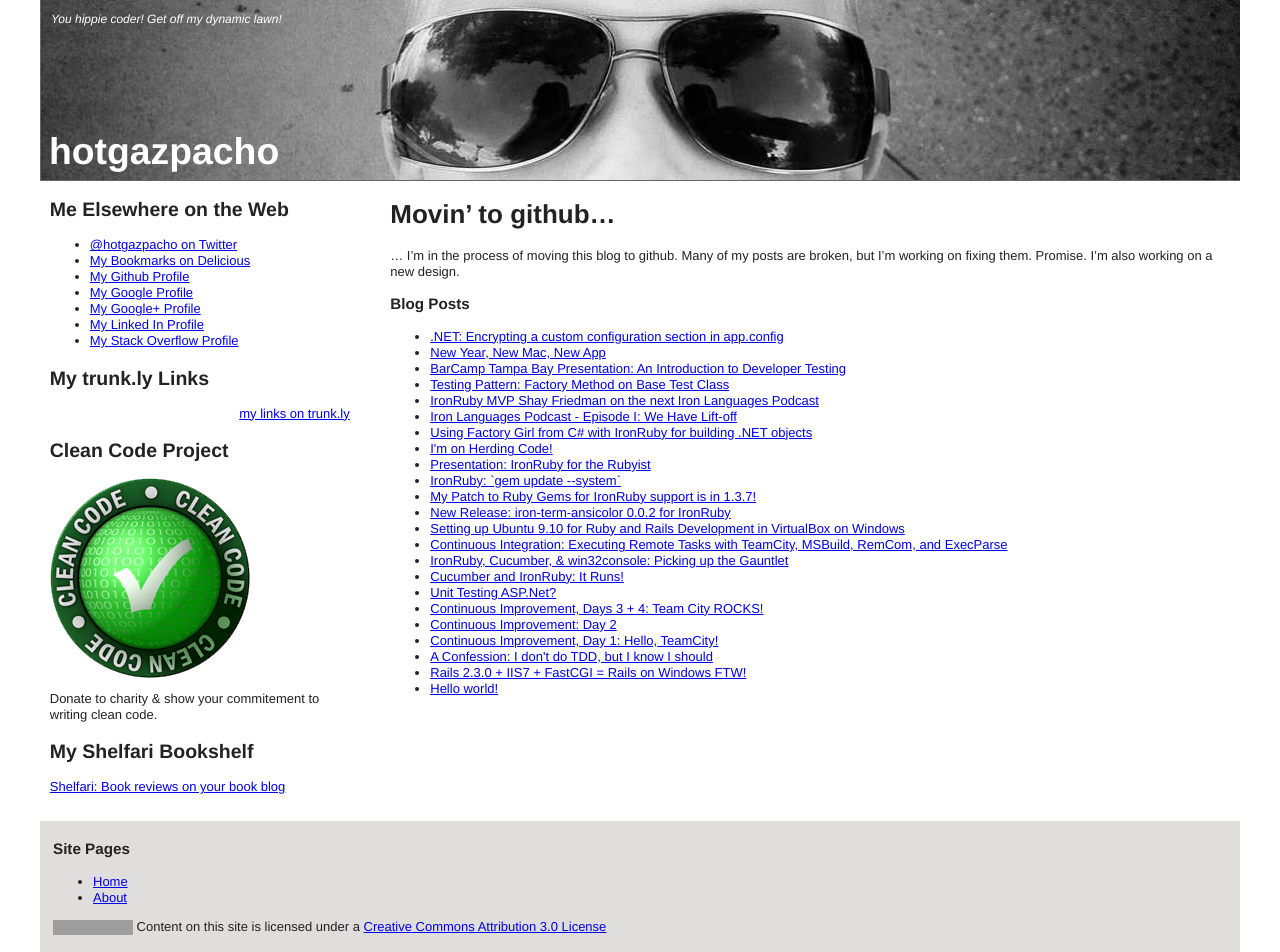
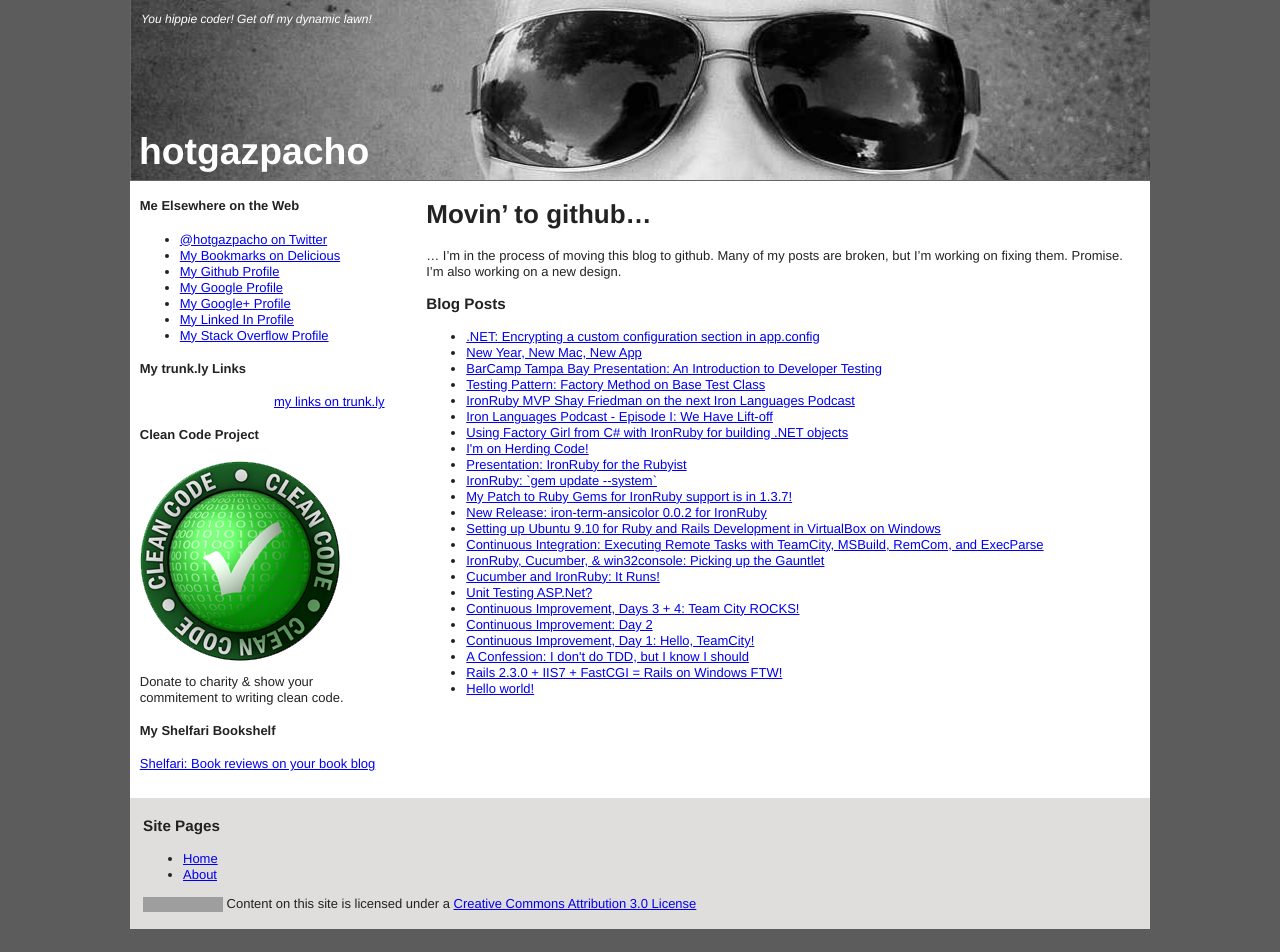
Before and after one commit to hotgazpacho/hotgazpacho.github.com, a Jekyll site: the page built from index.md, in a window 1280 px wide. Built offline with Jekyll 4.4.1, drawn with Linux system fonts in a browser that asks for light colours; nearby versions of some CDN libraries; Markdown is read by kramdown in place of the engine named in the settings; a script that is not in the unit is left out; after the commit the page ends 929 px from its top, so only the background shows below that; grey boxes are pictures that could not be loaded.

Commit message:
More tweaking of basic design

```diff
--- a/_layouts/default.html
+++ b/_layouts/default.html
@@ -22,7 +22,7 @@
           href="feed/index.html">Entries</a> | <a
           href="http://hotgazpacho.disqus.com/latest.rss">Comments</a></li>-->
       <aside id="linkcat-36" class="widget widget_links">
-        <h2 class="widgettitle">Me Elsewhere on the Web</h2>
+        <h4 class="widgettitle">Me Elsewhere on the Web</h4>
         <ul class='xoxo blogroll'>
           <li><a href="http://twitter.com/hotgazpacho" rel="me" title="Me on Twitter" target="_blank">@hotgazpacho on Twitter</a></li>
           <li><a href="http://delicious.com/hotgazpacho" rel="me">My Bookmarks on Delicious</a></li>
@@ -35,7 +35,7 @@
       </aside>
 
       <aside id="text-459501218" class="widget widget_text">
-        <h2 class="widgettitle">My trunk.ly Links</h2>
+        <h4 class="widgettitle">My trunk.ly Links</h4>
         <div id="trunkly_div">
           <ul id="trunkly_link_list"></ul>
           <a id="trunkly-link" style="display:block;text-align:right;" href="http://trunk.ly/hotgazpacho/">my links on trunk.ly</a>
@@ -45,13 +45,13 @@
       </aside>
 
       <aside id="text-459501215" class="widget widget_text">
-        <h2 class="widgettitle">Clean Code Project</h2>
+        <h4 class="widgettitle">Clean Code Project</h4>
         <p><a href="http://cleancodeproject.com/"><img src="/img/2010/02/clean_code_72_color.png" width="200" height="200" alt="Clean Code Project"></a></p>
         <p>Donate to charity &amp; show your commitement to writing clean code.</p>
       </aside>
 
       <aside id="text-459501214" class="widget widget_text">
-        <h2 class="widgettitle">My Shelfari Bookshelf</h2>
+        <h4 class="widgettitle">My Shelfari Bookshelf</h4>
         <div id="ShelfariWidget124595"><a href='http://www.shelfari.com/'>Shelfari: Book reviews on your book blog</a><script src="http://www.shelfari.com/ws/124595/widget.js" type="text/javascript" language="javascript"></script><noscript><p>Find new <a href="http://www.shelfari.com/books">books</a> and literate friends with Shelfari, the online <a href="http://www.shelfari.com/">book club</a>.</p></noscript></div>
       </aside>
     </div>
--- a/_layouts/post.html
+++ b/_layouts/post.html
@@ -7,8 +7,8 @@
       <h1>hotgazpacho</h1>
       <p class="tagline">You hippie coder! Get off my dynamic lawn!</p>
     </header>
-    <h1>{{ page.title }}</h1>
     <div id="main" role="main">
+      <h1>{{ page.title }}</h1>
       {{ content }}
     </div>
     <footer>
--- a/css/style.css
+++ b/css/style.css
@@ -319,13 +319,18 @@ table {
    Primary styles
    Author:
    ========================================================================== */
+body {
+  background-color: #5c5c5c;
+}
+
 #container {
   width: 950px;
   margin: 0 auto;
   overflow: hidden;
   *zoom: 1;
+  background-color: #fff;
   width: auto;
-  max-width: 1200px;
+  max-width: 1020px;
   font-family: "HelveticaNeue-Light", "Helvetica Neue Light", "Helvetica Neue", "Helvetica", "Arial", "Lucida Grande", sans-serif;
   font-weight: 300;
 }
@@ -369,7 +374,7 @@ table {
 }
 #home #sidebar {
   float: left;
-  width: 25%;
+  width: 24%;
   min-width: 200px;
   padding-left: 0.75em;
 }
```
Also changed, not shown: scss/style.scss (+6 -2 lines).
